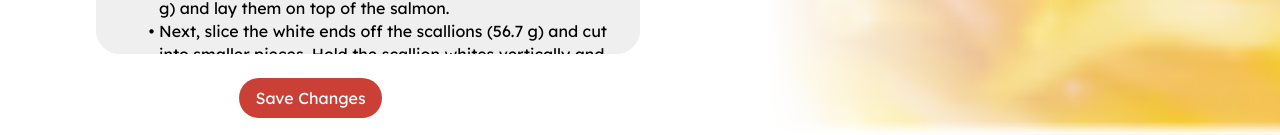
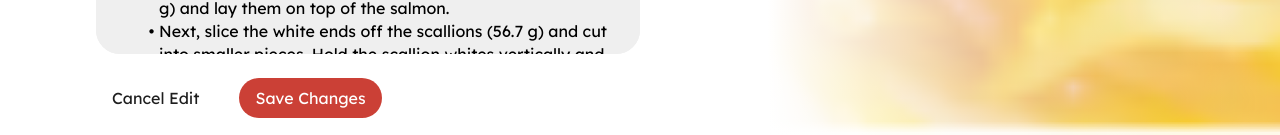
Before and after one commit to Creedyfish/Trial-project-Generic-Tech-agnostic, a Next.js app: page /recipe/edit/Atsara in a window 1280 px wide. Shown: the part 1669-1804 px from the top of the page. Built offline with nearby package versions, Linux system fonts and the light colour scheme.

Commit message:
style: Update cancel button styling

```diff
--- a/app/(dashboard)/recipe/edit/[slug]/page.tsx
+++ b/app/(dashboard)/recipe/edit/[slug]/page.tsx
@@ -317,7 +317,7 @@ function Page({ params }: { params: { slug: string } }) {
                     <button
                       type="button"
                       onClick={() => setCancelIsOpen(true)}
-                      className="w-full md:w-auto text-light-0 font-lexend text-sm md:text-base px-4 py-2  rounded-full"
+                      className="w-full md:w-auto text-dark-0 dark:text-light-0 font-lexend text-sm md:text-base px-4 py-2  rounded-full"
                     >
                       Cancel Edit
                     </button>
```
